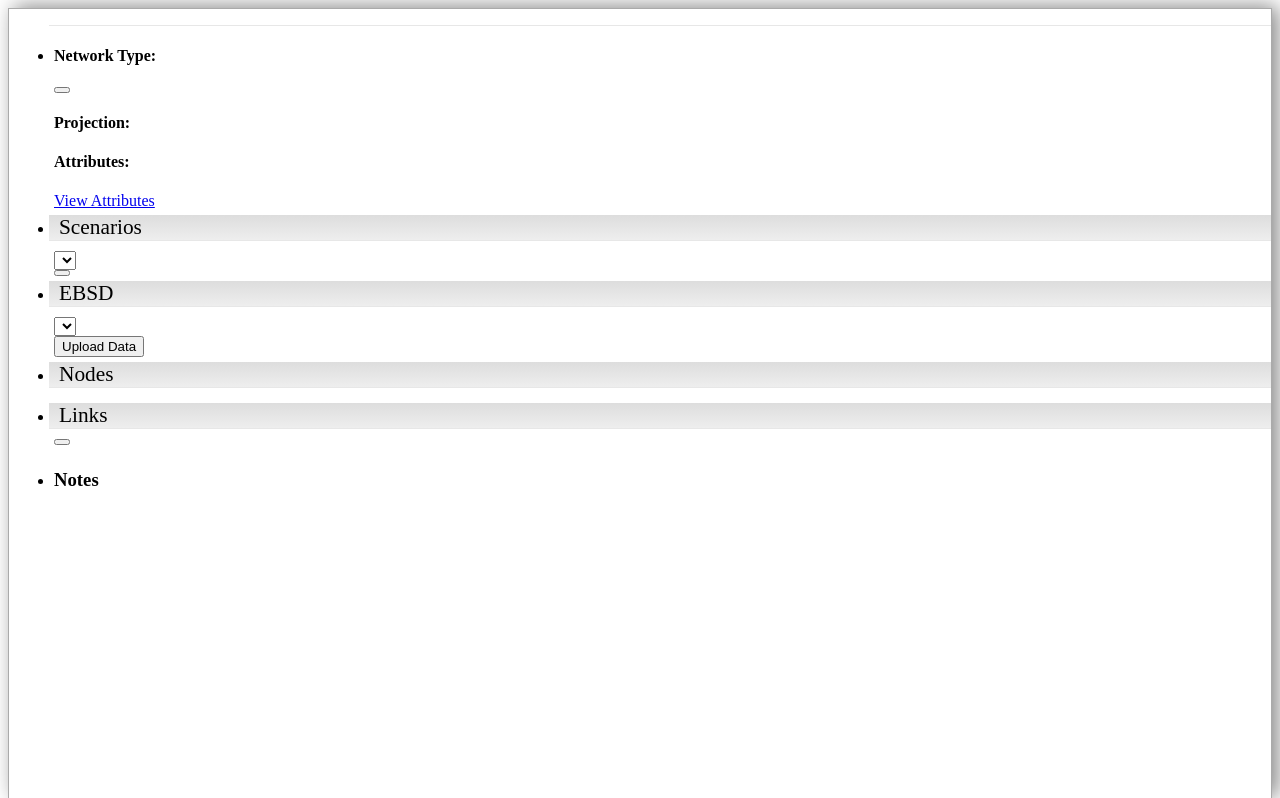
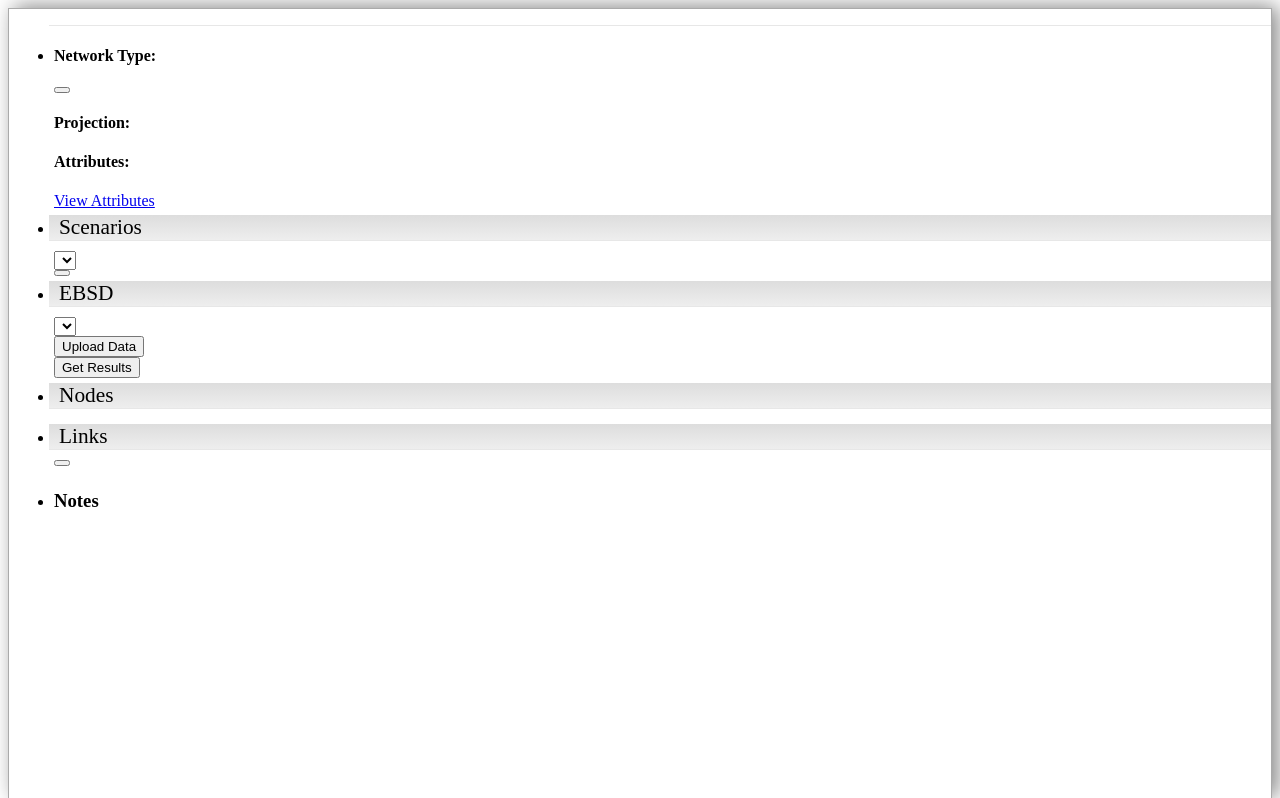
Before and after one commit to knoxsp/basinit-backup, a Python web app: template templates/sidebar.html in a window 1280 px wide. Shown: the top 798 px of the page. Run offline with Jinja, Linux system fonts and the light colour scheme; the template is opened without the code that fills it, so the values that code supplies are empty.

Commit message:
EBSD: Implement function and corresponding button to export results file

```diff
--- a/templates/network.html
+++ b/templates/network.html
@@ -76,6 +76,7 @@
     var clone_scenario_url="{{url_for('do_clone_scenario')}}";
     var get_resource_scenarios_url="{{url_for('do_get_resource_scenarios')}}";
     var upload_ebsd_data_url="{{url_for('do_upload_ebsd_data')}}";
+    var get_ebsd_results_url="{{url_for('do_get_ebsd_results')}}";
 
       </script>
 
--- a/templates/sidebar.html
+++ b/templates/sidebar.html
@@ -77,6 +77,14 @@
                 <div class="btn-group">
                     <button id="open-ebsd-modal" type="button" class="btn btn-default btn-s"data-toggle="modal" data-target="#load-ebsd-data-modal">
                         <span class="fa fa-upload"></span> Upload Data
+                    </button>
+                </div>
+            </div>
+
+            <div class='filtercontent'>
+                <div class="btn-group">
+                    <button id="get-ebsd-results" class="btn btn-default btn-s">
+                        <span class="fa fa-download"></span> Get Results
                     </button>
                 </div>
             </div>
```
Also changed, not shown: ebsd.py (+20 -0 lines), static/js/ebsd.js (+10 -0 lines).
